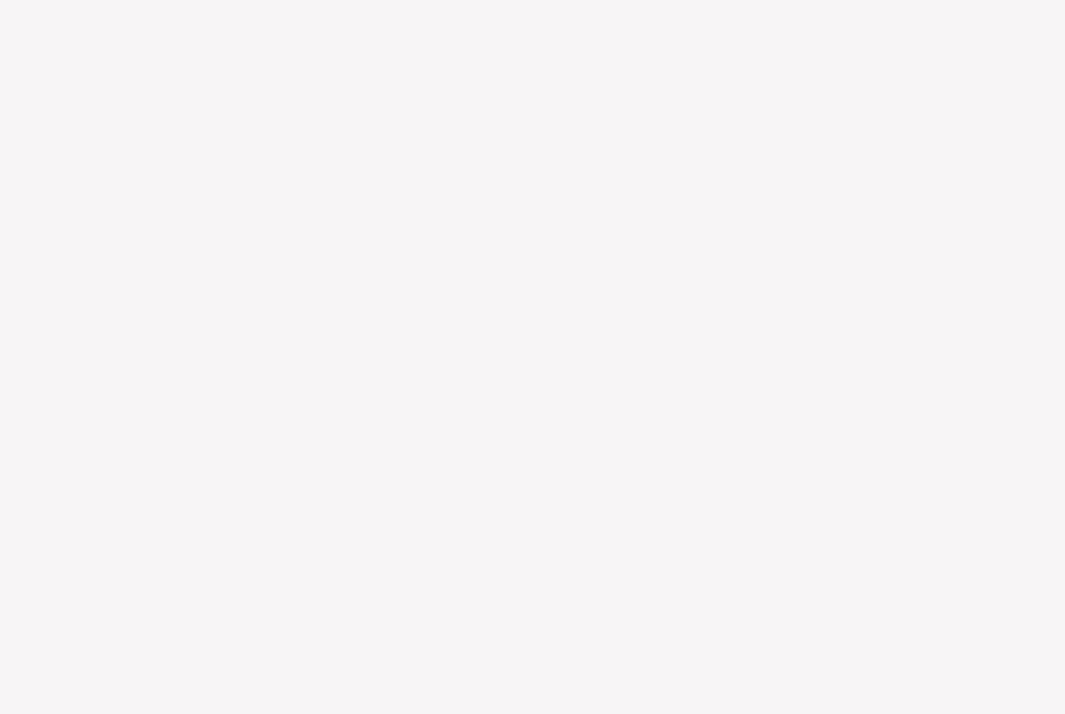
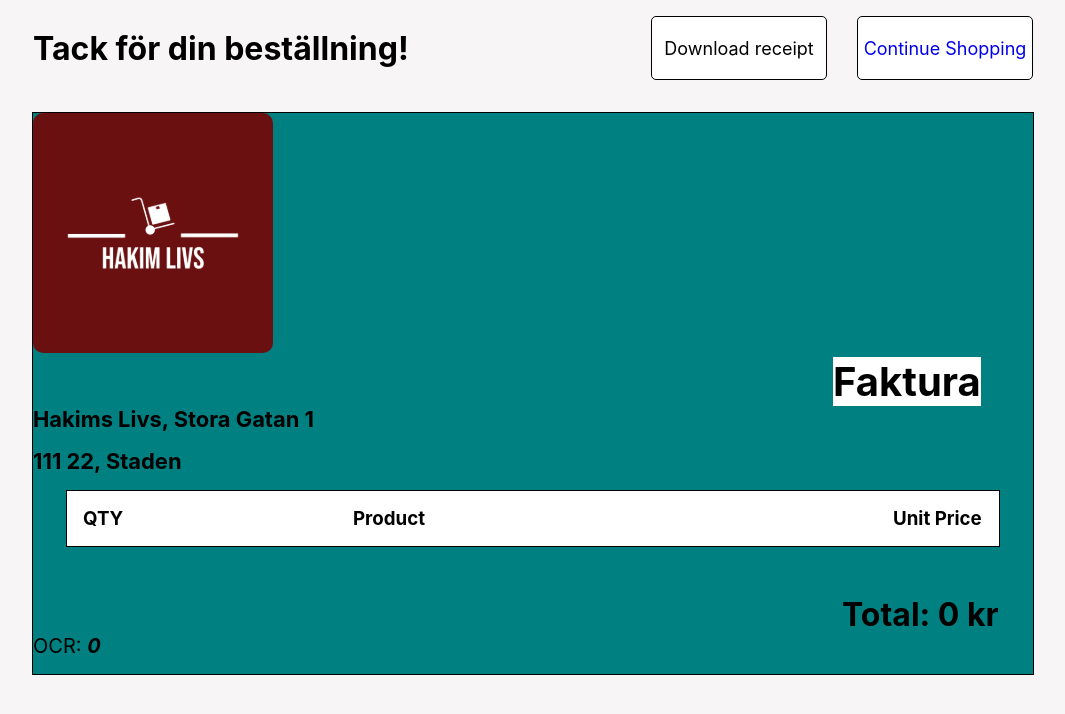
Before and after one commit to PUVSNV21-KVALIT21/Grupp2, a React (Create React App) app in the folder frontend/: page /receipt in a window 1280 px wide. Before the commit this address had no page. Shown: the top 714 px of the page, without its empty margins (107-1172 px from the left). Built offline with nearby package versions, Linux system fonts and the light colour scheme.

Commit message:
minor design fixes. base for receipt/invoice in place

```diff
--- a/frontend/src/App.tsx
+++ b/frontend/src/App.tsx
@@ -2,6 +2,7 @@ import { Route, Routes } from 'react-router-dom';
 import MainPage from './Pages/MainPage/MainPage';
 import './App.css';
 import CheckoutPage from './Pages/Checkout (Till Kassan)/Cart/CartPage/Checkout-Page';
+import Receipt from './Pages/Receipt/receipt';
 
 function App() {
   return (
@@ -9,6 +10,7 @@ function App() {
       <Routes>
         <Route path="/" element={<MainPage />} />
         <Route path="/cart" element={<CheckoutPage />} />
+        <Route path="/receipt" element={<Receipt />} />
       </Routes>
     </div>
   );
--- a/frontend/src/Pages/Checkout (Till Kassan)/Cart/CartPage/Shopping-Cart/Cart-Summery/cart-summery.css
+++ b/frontend/src/Pages/Checkout (Till Kassan)/Cart/CartPage/Shopping-Cart/Cart-Summery/cart-summery.css
@@ -20,9 +20,9 @@
   font-size: 18px;
 }
 
-.reduced-price {
+/* .reduced-price {
   color: #e02f2f;
-}
+} */
 
 .checkout {
   position: relative;
@@ -38,6 +38,10 @@
   color: #fff;
   margin-top: 15px;
   right: 15px;
+}
+
+.pay-button:hover {
+  background-color: #10eb26;
 }
 
 .delivery {
--- a/frontend/src/Pages/Checkout (Till Kassan)/Cart/CartPage/Shopping-Cart/Cart-Summery/cart-summery.tsx
+++ b/frontend/src/Pages/Checkout (Till Kassan)/Cart/CartPage/Shopping-Cart/Cart-Summery/cart-summery.tsx
@@ -2,6 +2,7 @@ import { useEffect, useRef, useState } from 'react';
 import { connect } from 'react-redux';
 import './cart-summery.css';
 import { Item, ShoppingCart } from '../../../../../../Models';
+import { Link } from 'react-router-dom';
 
 function CartSummery({ cart }: { cart: [] }) {
   const [itemTotalPrice, setItemTotalPrice] = useState(0);
@@ -65,7 +66,7 @@ function CartSummery({ cart }: { cart: [] }) {
         <li className="cart-item">
           <span>Summa varor</span>
           {/* round total to two decimals */}
-          <span>{Math.round(itemTotalPrice * 100) / 100}</span>
+          <span>{Math.round(itemTotalPrice * 100) / 100} kr</span>
         </li>
         <li className="cart-item">
           <div className="delivery">
@@ -107,13 +108,15 @@ function CartSummery({ cart }: { cart: [] }) {
         <li className="cart-item">
           <b>Totalt</b>
           {/* round total to two decimals */}
-          <b>{Math.round((itemTotalPrice + deliveryPrice) * 100) / 100}</b>
+          <b>{Math.round((itemTotalPrice + deliveryPrice) * 100) / 100} kr</b>
         </li>
       </div>
       <div className="checkout">
-        <button ref={payBtn} className="pay-button">
-          Betala
-        </button>
+        <Link to={'/receipt'} ref={payBtn}>
+          <button ref={payBtn} className="pay-button">
+            Betala
+          </button>
+        </Link>
       </div>
       {/* error text to handle 0 items in cart and user not having selected delivery way  */}
       <span id="delivery-error-text" ref={deliveryText}>
--- a/frontend/src/Pages/Checkout (Till Kassan)/Cart/CartPage/Shopping-Cart/Item-Summary-Component/item-summary-component-style.css
+++ b/frontend/src/Pages/Checkout (Till Kassan)/Cart/CartPage/Shopping-Cart/Item-Summary-Component/item-summary-component-style.css
@@ -20,6 +20,13 @@
   color: #fff;
 }
 
+#count {
+  text-align: center;
+  width: 2rem;
+  margin-left: 5px;
+  margin-right: 5px;
+}
+
 #decrease-qty {
   width: 30px;
   height: 30px;
@@ -31,12 +38,18 @@
 #remove-from-cart {
   width: 30px;
   height: 30px;
-  border-radius: 50%;
-  background-color: #e02f2f;
-  color: #fff;
+}
+
+#remove-from-cart-image {
+  position: relative;
+  top: 2px;
+  width: 1.5rem;
+  height: 1.5rem;
 }
 
 .item-action {
+  position: relative;
+  right: 1rem;
   display: grid;
   grid-template-columns: 1fr 1fr 1fr;
   align-items: center;
--- a/frontend/src/Pages/Checkout (Till Kassan)/Cart/CartPage/Shopping-Cart/Item-Summary-Component/item-summary-component.tsx
+++ b/frontend/src/Pages/Checkout (Till Kassan)/Cart/CartPage/Shopping-Cart/Item-Summary-Component/item-summary-component.tsx
@@ -1,4 +1,5 @@
 import './item-summary-component-style.css';
+import trash from '../../../../../../assets/graphics/trash.svg';
 
 function ItemSummary({
   title,
@@ -20,7 +21,7 @@ function ItemSummary({
   return (
     <div className="item-summary-wrapper">
       <button id="remove-from-cart" onClick={RemoveFromCart}>
-        X
+        <img id="remove-from-cart-image" src={trash}></img>
       </button>
       <div className="item">
         <h3>{title}</h3>
@@ -28,12 +29,12 @@ function ItemSummary({
         <span>Totalpris: {totalPrice} kr</span>
       </div>
       <div className="item-action">
+        <button id="decrease-qty" onClick={DecreaseQuantity}>
+          -
+        </button>
+        <h3 id="count">{quantity}</h3>
         <button id="increase-qty" onClick={IncreaseQuantity}>
           +
-        </button>
-        <h3>{quantity}</h3>
-        <button id="decrease-qty" onClick={DecreaseQuantity}>
-          -
         </button>
       </div>
     </div>
--- a/frontend/src/Pages/ProductPage/productpage-style.css
+++ b/frontend/src/Pages/ProductPage/productpage-style.css
@@ -10,13 +10,13 @@
   margin: 5px;
 }
 
-
 @media only screen and (max-width: 950px) {
   .products {
     grid-template-columns: 1fr 1fr 1fr;
   }
 }
-@media only screen and (max-width: 755px) {
+
+@media only screen and (max-width: 770px) {
   .products {
     grid-template-columns: 1fr 1fr;
   }
--- /dev/null
+++ b/frontend/src/Pages/Receipt/ProductComponent/product-component.tsx
@@ -0,0 +1,11 @@
+function Product({ qty, title, price }: { qty: number; title: string; price: number }) {
+  return (
+    <div className="headers">
+      <h4>{qty}</h4>
+      <h4>{title}</h4>
+      <h4>{price} kr</h4>
+    </div>
+  );
+}
+
+export default Product;
--- /dev/null
+++ b/frontend/src/Pages/Receipt/receipt-style.css
@@ -0,0 +1,103 @@
+.receipt-header {
+  display: grid;
+  align-items: center;
+  margin: 0 auto;
+  max-width: 1000px;
+  width: auto;
+  grid-template-columns: 3fr 1fr auto;
+  margin-bottom: 1rem;
+  padding: 1rem;
+  /* background-color: teal; */
+}
+
+#download-receipt-btn {
+  width: 11rem;
+  height: 4rem;
+  border: 1px solid black;
+  border-radius: 5px;
+  background-color: white;
+  font-size: 18px;
+}
+
+#download-receipt-btn:hover {
+  background-color: rgb(231, 114, 114);
+}
+
+#ctn-shopping-btn {
+  width: 11rem;
+  height: 4rem;
+  border: 1px solid black;
+  border-radius: 5px;
+  background-color: white;
+  font-size: 18px;
+}
+
+#ctn-shopping-btn:hover {
+  background-color: rgb(231, 114, 114);
+}
+
+#logo {
+  width: 15rem;
+  height: 15rem;
+  border-radius: 10px;
+}
+
+.receipt {
+  margin: 0 auto;
+  max-width: 1000px;
+  width: auto;
+  height: auto;
+  background-color: teal;
+  border: 1px solid black;
+}
+
+.adress-info h3 {
+  list-style: none;
+  margin-bottom: 1rem;
+}
+
+.receipt h2 {
+  background-color: white;
+  width: fit-content;
+  position: relative;
+  inset: 0 0 0 80%;
+  font-size: 40px;
+}
+
+.headers {
+  display: grid;
+  margin: 0 auto;
+  max-width: 900px;
+  width: auto;
+  grid-template-columns: 1fr 2fr 10%;
+  background-color: white;
+  border: 1px solid black;
+  padding: 1rem;
+}
+
+#total-price {
+  position: relative;
+  left: 4.1rem;
+  text-align: right;
+  width: 900px;
+  font-size: 2rem;
+  margin-top: 3rem;
+}
+
+.ocr {
+  margin-bottom: 1rem;
+}
+
+.ocr h4 {
+  display: inline;
+}
+
+#ocr-header {
+  font-size: 20px;
+  font-weight: 400;
+}
+
+#ocr-number {
+  font-size: 20px;
+  font-style: oblique;
+}
--- /dev/null
+++ b/frontend/src/Pages/Receipt/receipt.tsx
@@ -0,0 +1,73 @@
+import { Link } from 'react-router-dom';
+import { connect } from 'react-redux';
+import Product from './ProductComponent/product-component';
+import { Item, ShoppingCart } from '../../Models';
+import { useEffect, useState } from 'react';
+import { RESET, store } from '../../Redux/cartReducer';
+import logo from '../../assets/graphics/Logoredbackground.svg';
+import './receipt-style.css';
+
+function Receipt({ cart }: { cart: [] }) {
+  const [totalPrice, setTotalPrice] = useState(0);
+  const [OCR, setOCR] = useState(0);
+
+  let price = 0;
+  useEffect(() => {
+    cart.forEach((item: Item) => {
+      price += item.qty * item.price;
+      setTotalPrice(price);
+      randomOCR();
+    });
+  }, []);
+
+  function randomOCR() {
+    const random = Math.floor(Math.random() * (990000 - 100000) + 100000);
+    console.log(random);
+    setOCR(random);
+  }
+
+  return (
+    <div>
+      <div className="receipt-header">
+        <h1>Tack för din beställning!</h1>
+        <button id="download-receipt-btn">Download receipt</button>
+        <Link to={'/'}>
+          <button id="ctn-shopping-btn" onClick={() => store.dispatch(RESET())}>
+            Continue Shopping
+          </button>
+        </Link>
+      </div>
+      <div className="receipt">
+        <img src={logo} alt="logo" id="logo"></img>
+        <h2>Faktura</h2>
+        <h3>
+          <div className="adress-info">
+            <h3>Hakims Livs, Stora Gatan 1</h3>
+            <h3>111 22, Staden</h3>
+          </div>
+        </h3>
+        <div className="headers">
+          <h3>QTY</h3>
+          <h3>Product</h3>
+          <h3>Unit Price</h3>
+        </div>
+        {cart.map((item: Item) => {
+          return <Product key={item.id} qty={item.qty} title={item.title} price={item.price} />;
+        })}
+        <h4 id="total-price">Total: {Math.round(totalPrice * 100) / 100} kr</h4>
+        <div className="ocr">
+          <h4 id="ocr-header">OCR: </h4>
+          <h4 id="ocr-number">{OCR}</h4>
+        </div>
+      </div>
+    </div>
+  );
+}
+
+const mapStateToProps = (state: ShoppingCart) => {
+  return {
+    cart: state.shoppingCart,
+  };
+};
+
+export default connect(mapStateToProps)(Receipt);
--- a/frontend/src/Product-Component/product-component-style.css
+++ b/frontend/src/Product-Component/product-component-style.css
@@ -15,10 +15,20 @@
 .product-button {
   background-color: #2fe041;
   border-radius: 5px;
-  width: 80px;
+  min-width: 5rem;
+  width: 10rem;
   margin: 0 auto;
   color: #fff;
   box-shadow: rgba(0, 0, 0, 0.16) 0px 1px 4px;
+}
+
+.product-button:hover {
+  background-color: #0a9a18;
+}
+
+#category-link {
+  text-decoration: none;
+  color: rgb(192, 78, 97);
 }
 
 .product {
--- a/frontend/src/Product-Component/product-component.tsx
+++ b/frontend/src/Product-Component/product-component.tsx
@@ -1,4 +1,5 @@
 import './product-component-style.css';
+import { Link } from 'react-router-dom';
 
 function Product({
   title,
@@ -11,14 +12,16 @@ function Product({
   price: number;
   category: string;
   description: string;
-  AddItem: any;
+  AddItem: () => void;
 }) {
   return (
     <div className="product-wrapper">
       <div className="product">
         <h1>{title}</h1>
         <h2>{price} kr</h2>
-        <h3>{category}</h3>
+        <Link id="category-link" to={'/' + category}>
+          <h3>{category}</h3>
+        </Link>
         <p>{description}</p>
       </div>
       <button className="product-button" onClick={AddItem}>
```
Also changed, not shown: frontend/src/assets/graphics/trash.png (added), frontend/src/assets/graphics/trash.svg (added).
